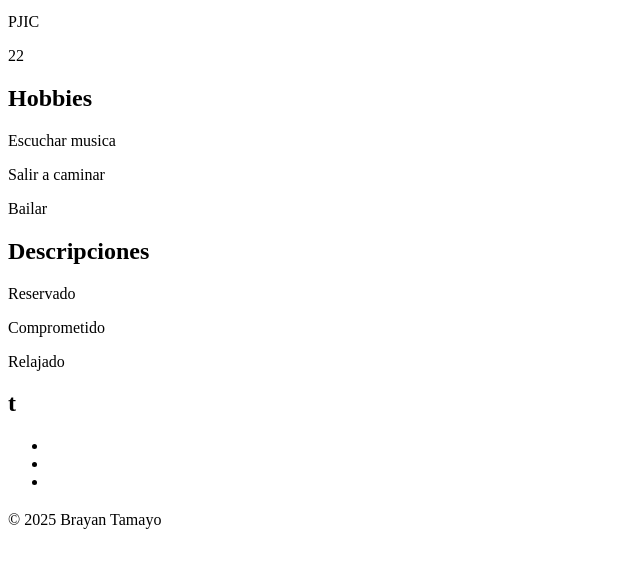
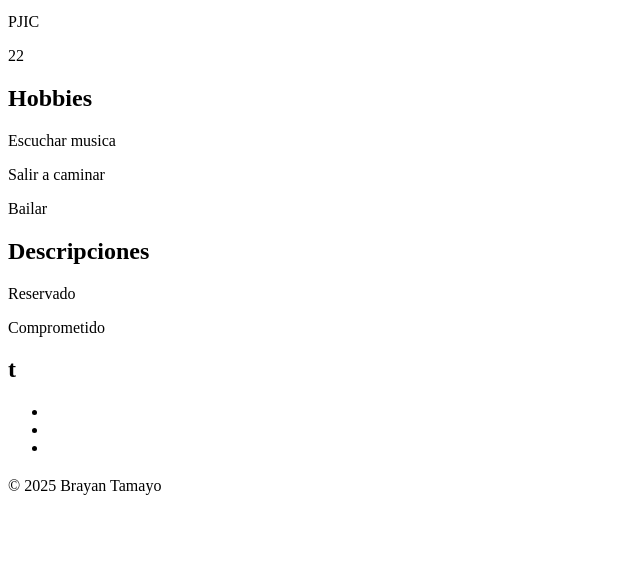
Before and after one commit to Brayan-T/RepoEjem, a plain HTML site: page index.html in a window 1280 px wide. Shown: the part 101-668 px from the top of the page, without its empty margins (0-640 px from the left). Drawn offline with Linux system fonts and the light colour scheme.

Commit message:
Borre algo

```diff
--- a/index.html
+++ b/index.html
@@ -24,7 +24,6 @@
     <h2>Descripciones</h2>
     <p>Reservado</p>
     <p>Comprometido</p>
-    <p>Relajado</p>
   </section>
 
   <section>
```
